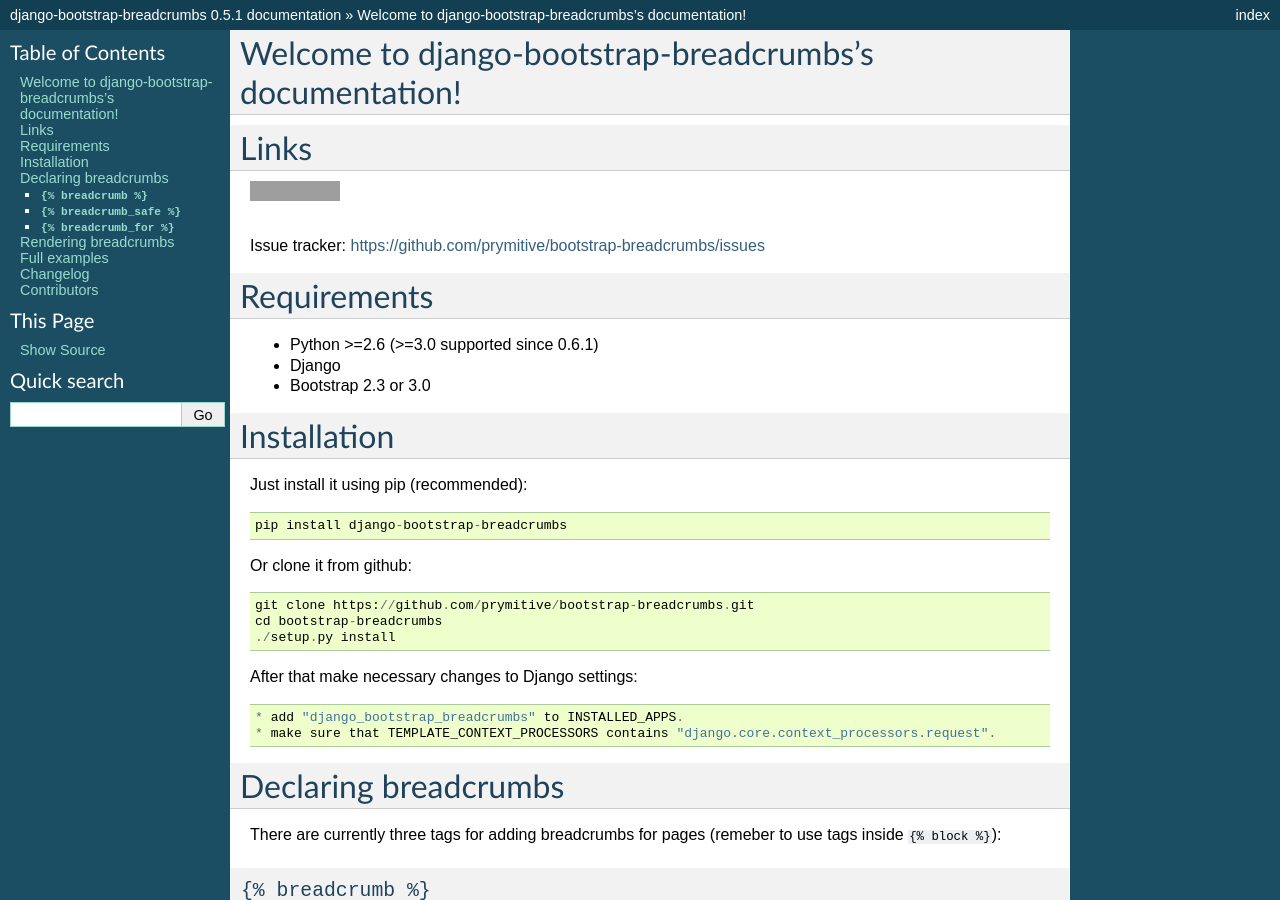
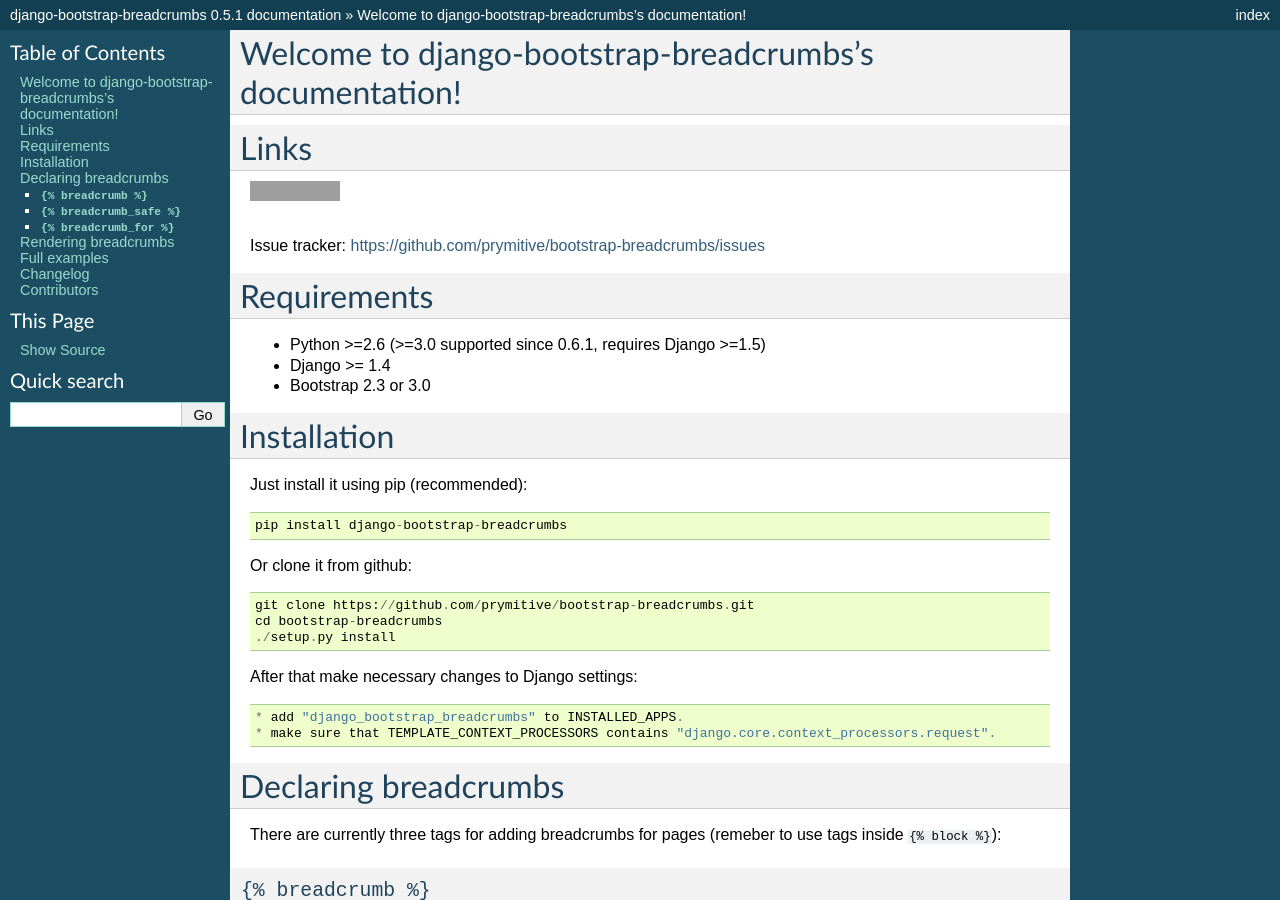
Before and after one commit to prymitive/bootstrap-breadcrumbs, a Sphinx documentation site: the page built from docs/index.rst, in a window 1280 px wide and 900 px high. Built offline with Sphinx 7.4.7, drawn with Linux system fonts in a browser that asks for light colours; grey boxes are pictures that could not be loaded.

```diff
--- a/docs/index.rst
+++ b/docs/index.rst
@@ -18,8 +18,8 @@ Issue tracker: https://github.com/prymitive/bootstrap-breadcrumbs/issues
 Requirements
 ============
 
-* Python >=2.6 (>=3.0 supported since 0.6.1)
-* Django
+* Python >=2.6 (>=3.0 supported since 0.6.1, requires Django >=1.5)
+* Django >= 1.4
 * Bootstrap 2.3 or 3.0
 
 Installation
```
